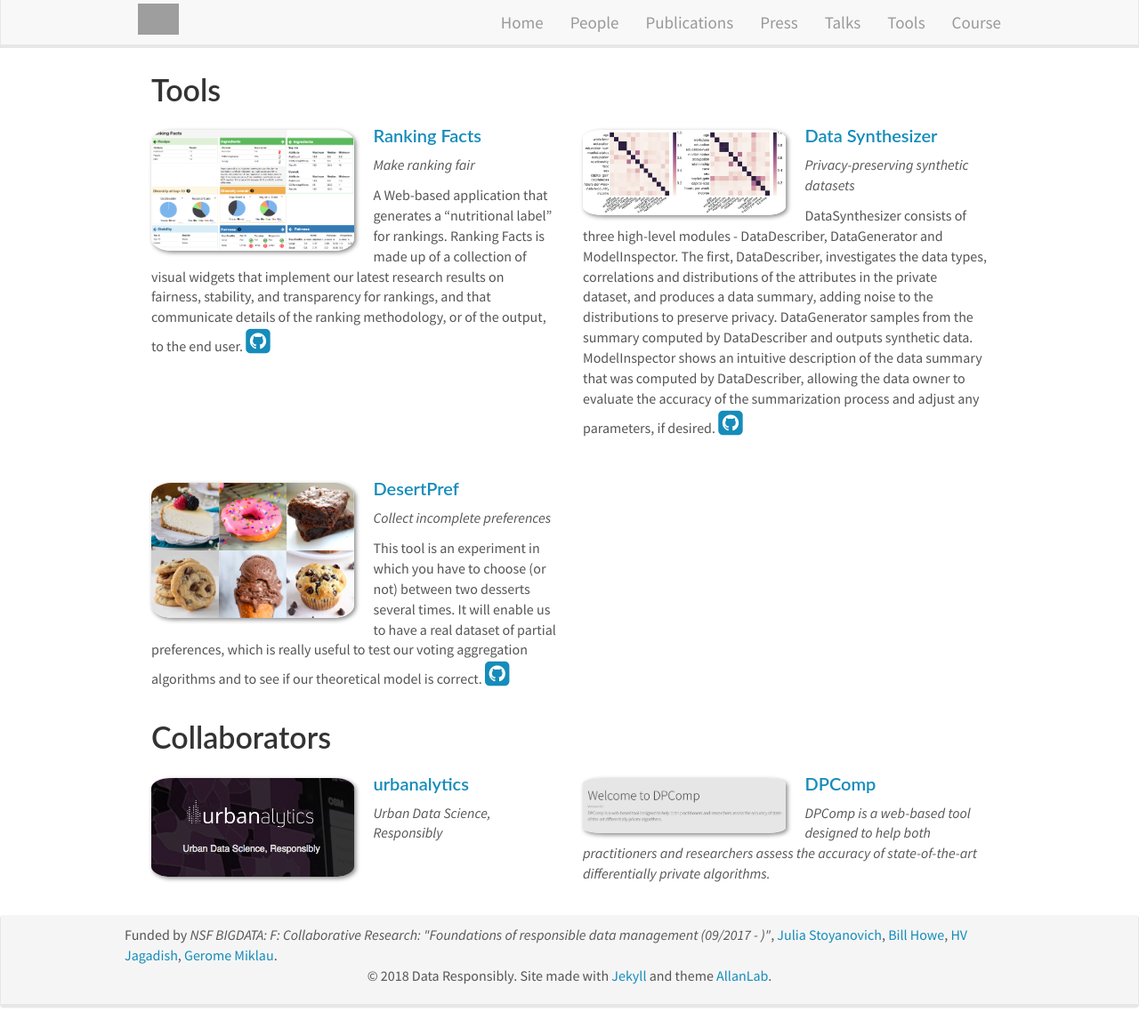
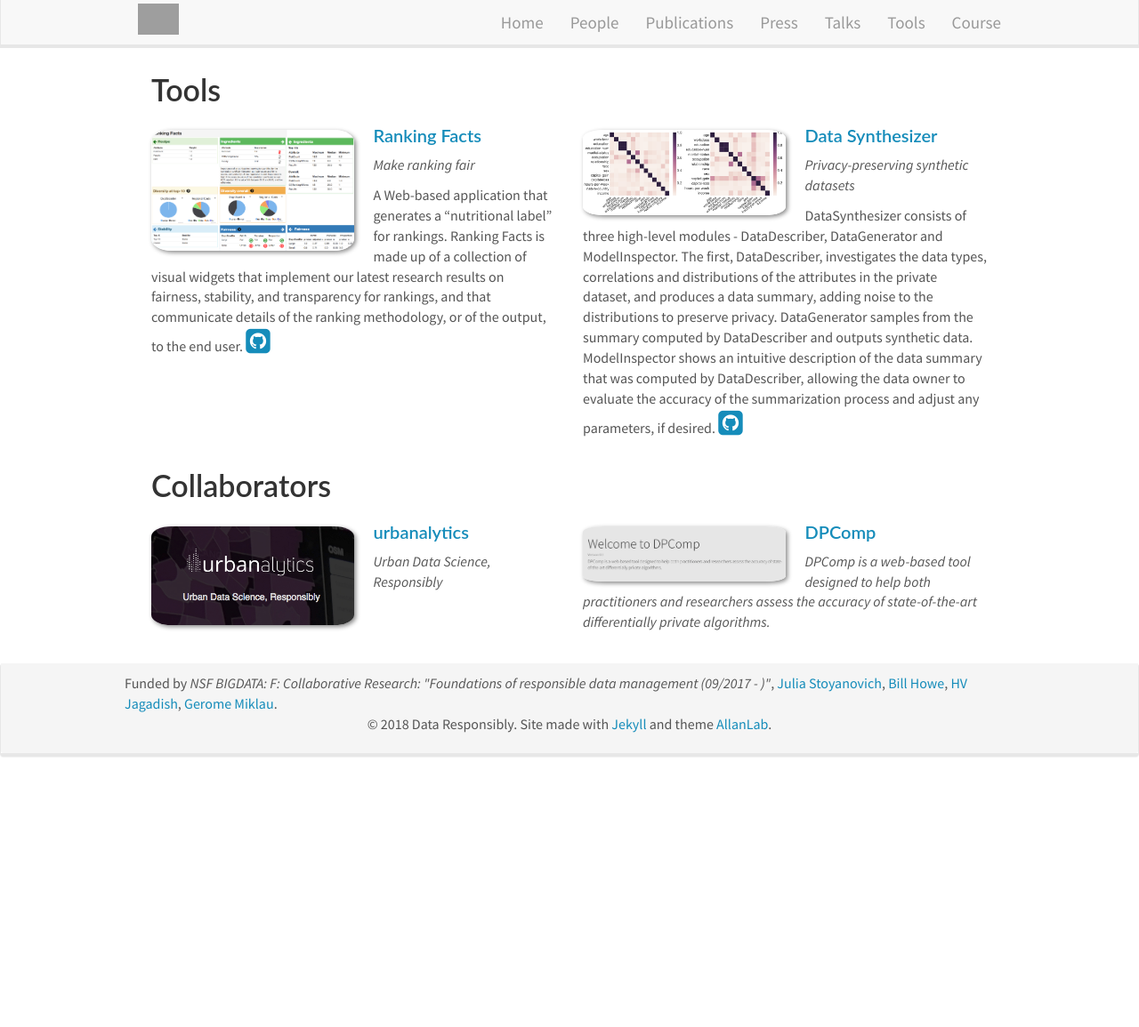
Before and after one commit to DataResponsibly/DataResponsibly.github.io, a Jekyll site: the page built from _pages/tools.md, in a window 1280 px wide and 1155 px high. Shown: the whole window at 89% size. Built offline with Jekyll 4.4.1, drawn with Linux system fonts in a browser that asks for light colours; nearby versions of some CDN libraries; grey boxes are pictures that could not be loaded.

Commit message:
Remove desertpref from tools.

```diff
--- a/_data/tools.yml
+++ b/_data/tools.yml
@@ -11,10 +11,3 @@
   description: DataSynthesizer consists of three high-level modules - DataDescriber, DataGenerator and ModelInspector. The first, DataDescriber, investigates the data types, correlations and distributions of the attributes in the private dataset, and produces a data summary, adding noise to the distributions to preserve privacy. DataGenerator samples from the summary computed by DataDescriber and outputs synthetic data. ModelInspector shows an intuitive description of the data summary that was computed by DataDescriber, allowing the data owner to evaluate the accuracy of the summarization process and adjust any parameters, if desired.
   url: http://demo.dataresponsibly.com/synthesizer
   github_repo: https://github.com/DataResponsibly/DataSynthesizer
-
-- name: DesertPref
-  photo: desserts.jpg
-  info: Collect incomplete preferences
-  description: This tool is an experiment in which you have to choose (or not) between two desserts several times. It will enable us to have a real dataset of partial preferences, which is really useful to test our voting aggregation algorithms and to see if our theoretical model is correct.
-  url: https://dataresponsibly.hpc.nyu.edu/desertpref.php
-  github_repo: https://github.com/DataResponsibly/
```
